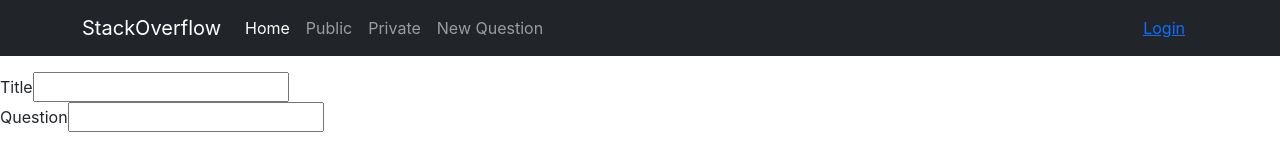
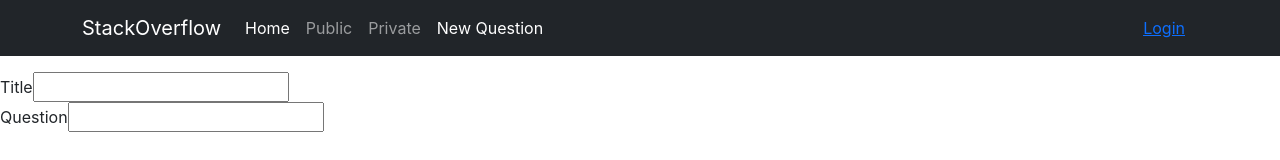
Before and after one commit to ShalinJain1603/StackOverflow, a React (Create React App) app in the folder client/: page /questions/new in a window 1280 px wide. Shown: the top 160 px of the page. Built offline with nearby package versions, Linux system fonts and the light colour scheme; no server answers.

Commit message:
fixed minor bugs

```diff
--- a/client/src/components/header.js
+++ b/client/src/components/header.js
@@ -55,7 +55,7 @@ const Header = (props) => {
                 </NavLink>
               </NavItem>
               <NavItem>
-                <NavLink className="nav-link" to="/question/new">
+                <NavLink className="nav-link" to="/questions/new">
                   New Question
                 </NavLink>
               </NavItem>
--- a/client/src/components/question/QuestionDetail.js
+++ b/client/src/components/question/QuestionDetail.js
@@ -44,7 +44,7 @@ const QuestionDetail = (props) => {
 
             (<div>
                 <h1> {question.title} </h1>
-                {question.author}
+                {question.author.username}
                 <p> {question.text}</p>
                 {question.tags.map((tag) => {
                     <h2> {tag}</h2>
```
